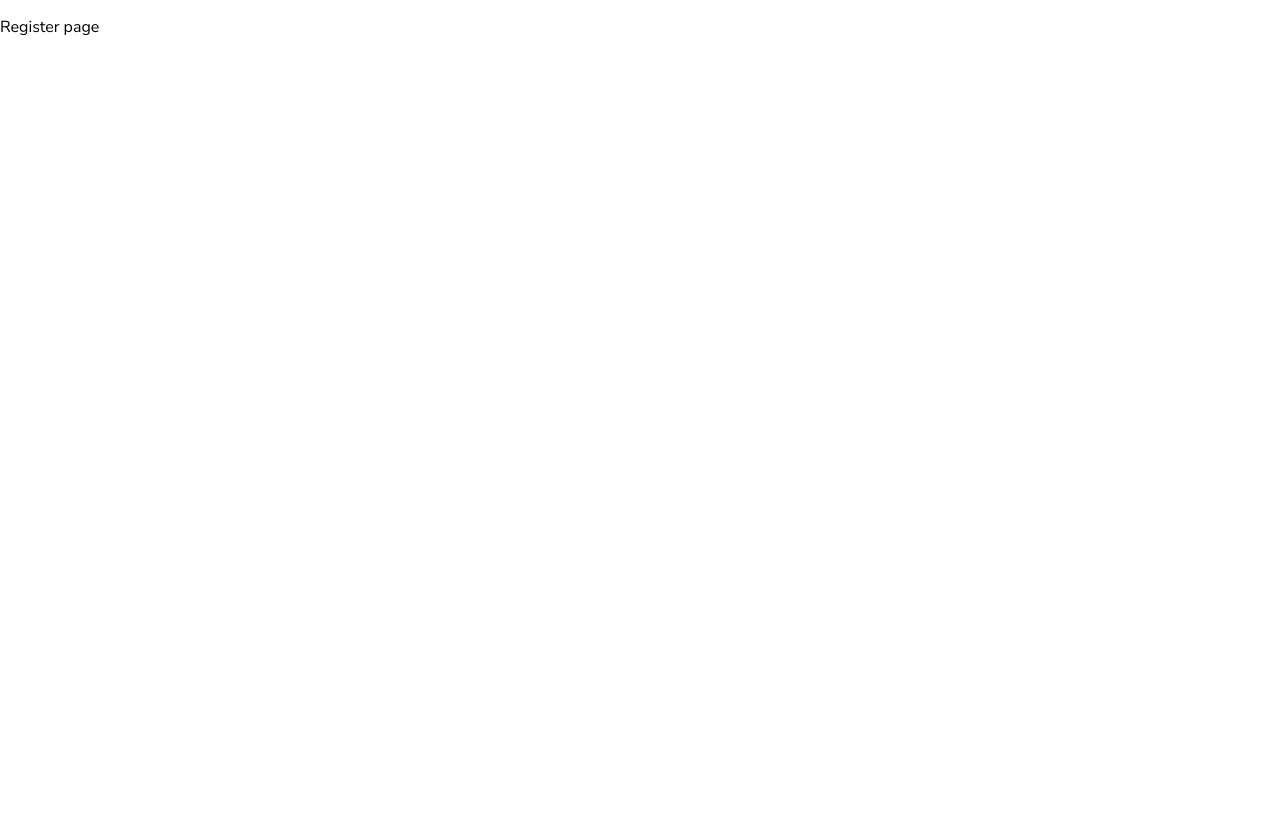
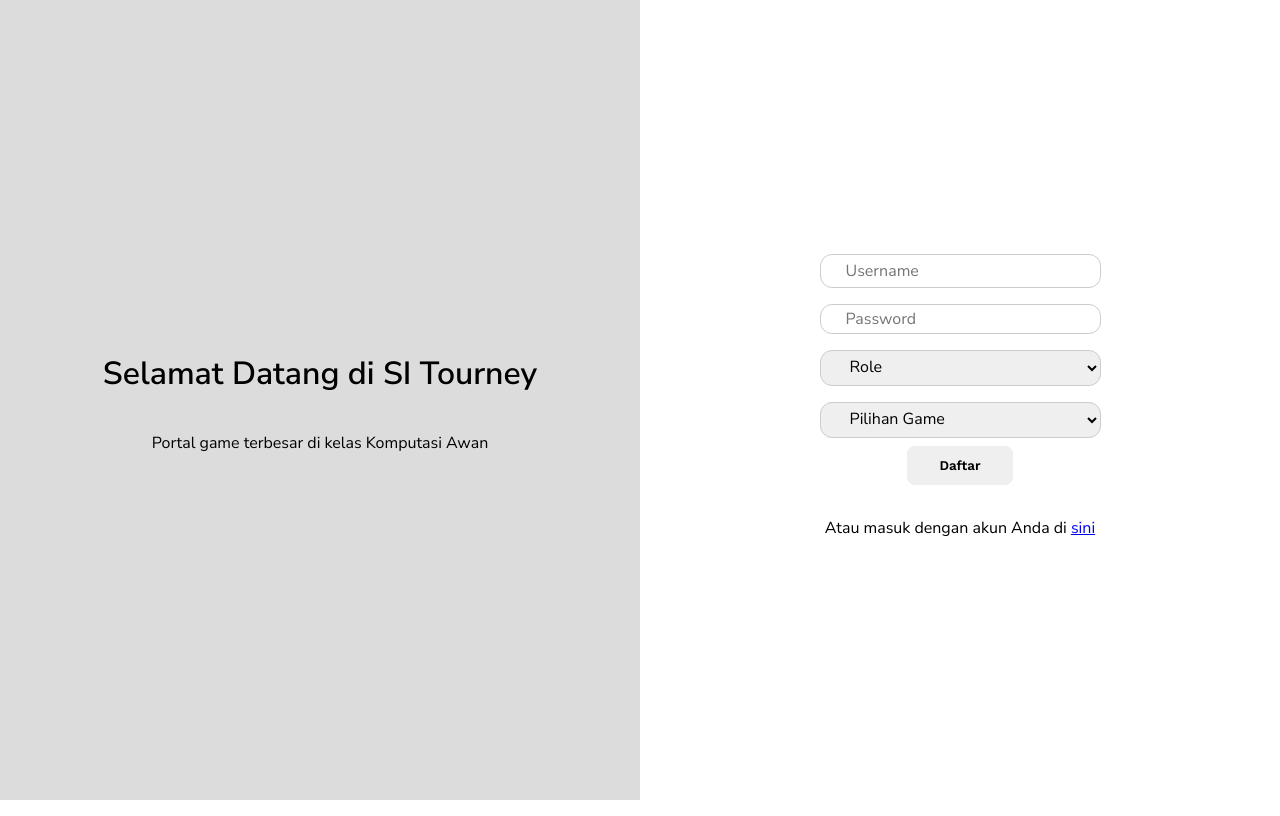
Before and after one commit to pejuang-awan/FE-Tournament-Website, a React (Create React App) app: page /register in a window 1280 px wide. Built offline with nearby package versions, Linux system fonts and the light colour scheme.

Commit message:
Implement auth pages's structure, style, and functionality

```diff
--- a/package.json
+++ b/package.json
@@ -6,6 +6,7 @@
     "@testing-library/jest-dom": "^5.16.5",
     "@testing-library/react": "^13.4.0",
     "@testing-library/user-event": "^13.5.0",
+    "axios": "^1.2.1",
     "react": "^18.2.0",
     "react-dom": "^18.2.0",
     "react-router-dom": "^6.4.3",
--- a/src/pages/Home.js
+++ b/src/pages/Home.js
@@ -1,13 +1,38 @@
-import React, { useState } from "react"
+import React, { useState, useEffect } from "react"
+import { useNavigate } from 'react-router-dom';
 import Navbar from "../components/Navbar"
 
 export default function Home() {
-    const [isCreator, setIsCreator] = useState(true);
+    const [user, setUser] = useState({});
+    const [isCreator, setIsCreator] = useState(false);
+    const navigate = useNavigate();
+
+    useEffect(() => {
+        if (sessionStorage.getItem('user_data') === null) {
+            navigate('/');
+        } else {
+            setUser(JSON.parse(sessionStorage.getItem('user_data')));
+        }
+    }, []);
+
+    useEffect(() => {
+        if (user.token === null) {
+            navigate('/');
+        }
+        if (user.role === 2) {
+            setIsCreator(true);
+        }
+    }, [user])
+
+    const logOut = () => {
+        sessionStorage.removeItem('user_data');
+        navigate('/');
+    };
 
     return (
-        <React.Fragment>
-            <Navbar isCreator={isCreator}/>
+        <div>
+            <Navbar isCreator={isCreator} toggleLogout={logOut} username={user.username || 'tamu'}/>
             <p>Home page</p>
-        </React.Fragment>
+        </div>
     )
 }
--- a/src/pages/Login.js
+++ b/src/pages/Login.js
@@ -1,7 +1,78 @@
+import { useState, useEffect } from 'react';
+import axios from 'axios';
+import { Link, useNavigate } from 'react-router-dom';
+import '../static/css/pages/Login.css';
+import Button from '../components/Button';
+import Input from '../components/Input';
+
 export default function Login() {
+    const [inputs, setInputs] = useState({});
+    const navigate = useNavigate();
+    const baseAuthURL = 'https://si-tourney-authentication-uuq75raixq-et.a.run.app';
+
+    useEffect(() => {
+        if (sessionStorage.getItem('user_data') !== null) {
+            navigate('/home');
+        }
+    }, []);
+
+    const clearForm = () => {
+        setInputs('');
+    };
+
+    const handleInputChange = (event) => {
+        const name = event.target.name;
+        const value = event.target.value;
+        setInputs(values => ({...values, [name]:value}));
+    };
+
+    const signIn = async (event) => {
+        event.preventDefault();
+        await axios({
+            method: 'post',
+            url: baseAuthURL + '/api/auth/sign-in',
+            data: {
+                'username': inputs.username,
+                'password': inputs.password,
+            },
+        }).then((response) => {
+            sessionStorage.setItem('user_data', JSON.stringify(response.data.data));
+            navigate('/home');
+        }).catch((error) => {
+            alert(error);
+            clearForm();
+        });
+    };
+
     return (
-        <div>
-            <p>Login page</p>
+        <div className='main-container'>
+            <div className='intro-container'>
+                <h1>Selamat Datang di SI Tourney</h1>
+                <p>Portal game terbesar di kelas Komputasi Awan</p>
+            </div>
+
+            <div className='auth-container'>
+                <div className='auth-content'>
+                    <form onSubmit={signIn}>
+                        <Input
+                            type={'text'}
+                            placeholderText={'Username'}
+                            name={'username'}
+                            value={inputs.username || ''}
+                            onChange={handleInputChange}
+                        />
+                        <Input
+                            type={'password'}
+                            placeholderText={'Password'}
+                            name={'password'}
+                            value={inputs.password || ''}
+                            onChange={handleInputChange}
+                        />
+                        <Button text={'Masuk'} type={'submit'} size={'small'} />
+                    </form>
+                    <p>Atau daftarkan akun Anda di <Link to={'/register'}>sini</Link></p>
+                </div>
+            </div>
         </div>
     )
 }
--- a/src/pages/Register.js
+++ b/src/pages/Register.js
@@ -1,7 +1,106 @@
+import React, { useState, useEffect } from 'react';
+import { useNavigate } from 'react-router-dom';
+import axios from 'axios';
+import { Link } from 'react-router-dom';
+import '../static/css/pages/Register.css';
+import Input from "../components/Input";
+import Select from '../components/Select';
+import Button from '../components/Button';
+
 export default function Register() {
+    const [inputs, setInputs] = useState({});
+    const [selects, setSelects] = useState({});
+    const navigate = useNavigate();
+    const roles = ['Pendaftar', 'Kreator'];
+    const games = ['Mobile Legends: Bang Bang', 'Dota 2', 'League of Legends: Wild Rift'];
+    const baseAuthURL = 'https://si-tourney-authentication-uuq75raixq-et.a.run.app';
+
+    useEffect(() => {
+        if (sessionStorage.getItem('user_data') !== null) {
+            navigate('/home');
+        }
+    }, []);
+
+    const clearForm = () => {
+        setInputs('');
+        setSelects('');
+    };
+
+    const handleInputChange = (event) => {
+        const name = event.target.name;
+        const value = event.target.value;
+        setInputs(values => ({...values, [name]:value}));
+    };
+
+    const handleSelectChange = (event) => {
+        const name = event.target.name;
+        const value = event.target.value;
+        setSelects(selects => ({...selects, [name]:value}))
+    };
+
+    const signUp = async (event) => {
+        event.preventDefault();
+        await axios({
+            method: 'post',
+            url: baseAuthURL + '/api/auth/sign-up',
+            data: {
+                'username': inputs.username,
+                'password': inputs.password,
+                'role': parseInt(selects.role),
+                'gameType': parseInt(selects.game),
+            },
+        }).then((response) => {
+            sessionStorage.setItem('user_data', JSON.stringify(response.data.data));
+            navigate('/home');
+        }).catch((error) => {
+            alert(error);
+            clearForm();
+        });
+    };
+
     return (
-        <div>
-            <p>Register page</p>
+        <div className='main-container'>
+            <div className='intro-container'>
+                <h1>Selamat Datang di SI Tourney</h1>
+                <p>Portal game terbesar di kelas Komputasi Awan</p>
+            </div>
+
+            <div className='auth-container'>
+                <div className='auth-content'>
+                    <form onSubmit={signUp}>
+                        <Input
+                            type={'text'}
+                            placeholderText={'Username'}
+                            name={'username'}
+                            value={inputs.username || ''}
+                            onChange={handleInputChange}
+                        />
+                        <Input
+                            type={'password'}
+                            placeholderText={'Password'}
+                            name={'password'}
+                            value={inputs.password || ''}
+                            onChange={handleInputChange}
+                        />
+                        <Select
+                            items={roles}
+                            placeholderText={'Role'}
+                            name={'role'}
+                            value={selects.role || ''}
+                            onChange={handleSelectChange}
+                        />
+                        <Select
+                            items={games}
+                            placeholderText={'Pilihan Game'}
+                            name={'game'}
+                            value={selects.game || ''}
+                            onChange={handleSelectChange}
+                        />
+                        <Button text={'Daftar'} type={'submit'} size={'small'} />
+                    </form>
+                    <p>Atau masuk dengan akun Anda di <Link to={'/login'}>sini</Link></p>
+                </div>
+            </div>
         </div>
     )
 }
--- /dev/null
+++ b/src/static/css/pages/Login.css
@@ -0,0 +1,32 @@
+.main-container {
+    display: flex;
+    justify-content: space-evenly;
+    height: 100%;
+}
+
+.intro-container {
+    display: flex;
+    flex-direction: column;
+    justify-content: center;
+    align-items: center;
+    background-color: gainsboro;
+    width: 50%;
+}
+
+.auth-container {
+    display: flex;
+    flex-direction: column;
+    justify-content: center;
+    text-align: center;
+    align-items: center;
+    width: 50%
+}
+
+.auth-content {
+    /* margin: 0 auto; */
+    display: flex;
+    flex-direction: column;
+    align-items: center;
+    gap: 1em;
+    width: 50%;
+}
--- /dev/null
+++ b/src/static/css/pages/Register.css
@@ -0,0 +1,5 @@
+.main-container {
+    display: flex;
+    justify-content: space-evenly;
+    width: 100%;
+}
```
Also changed, not shown: 1 other file (tests, documents, lock files or other folders).
